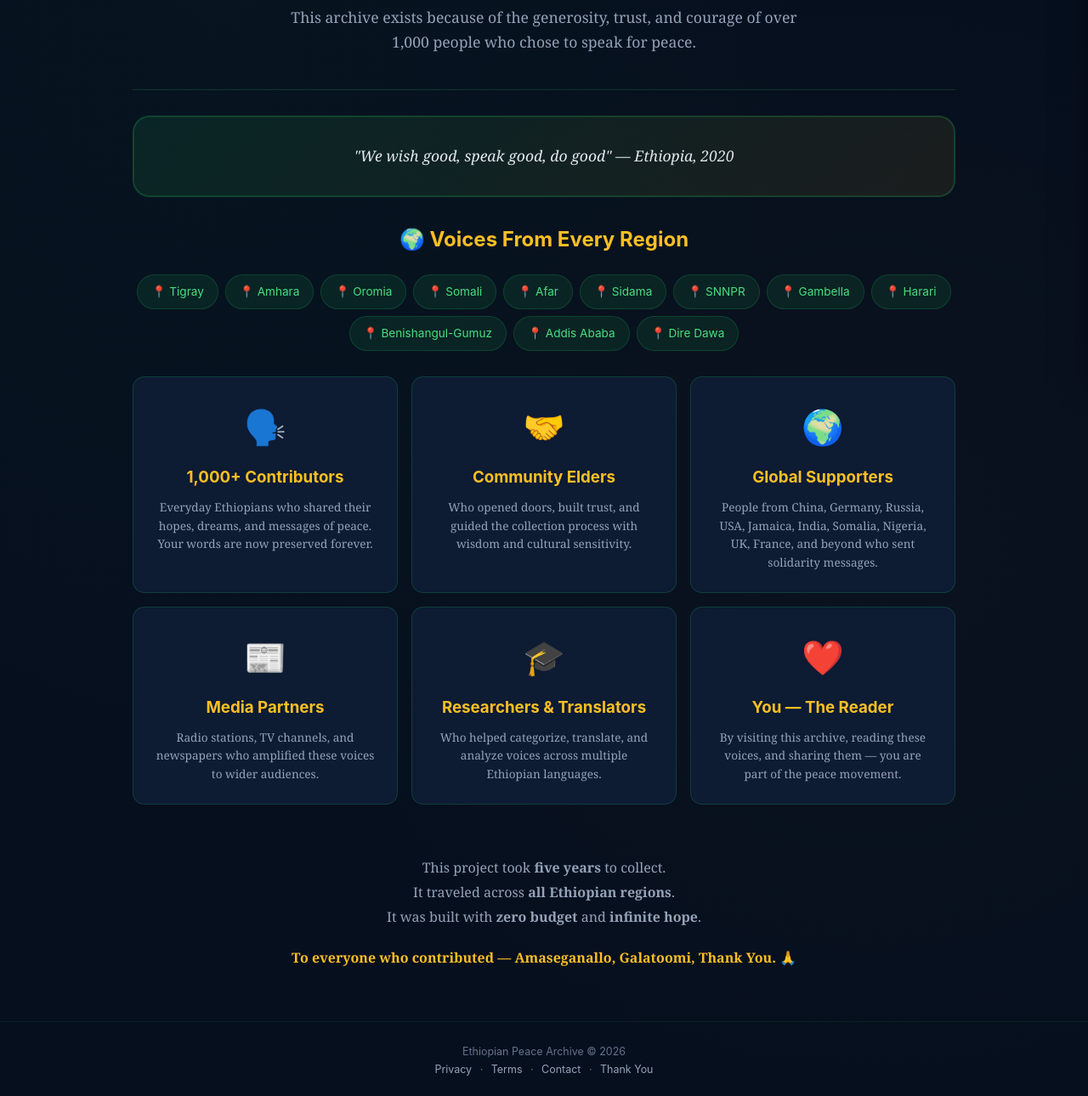
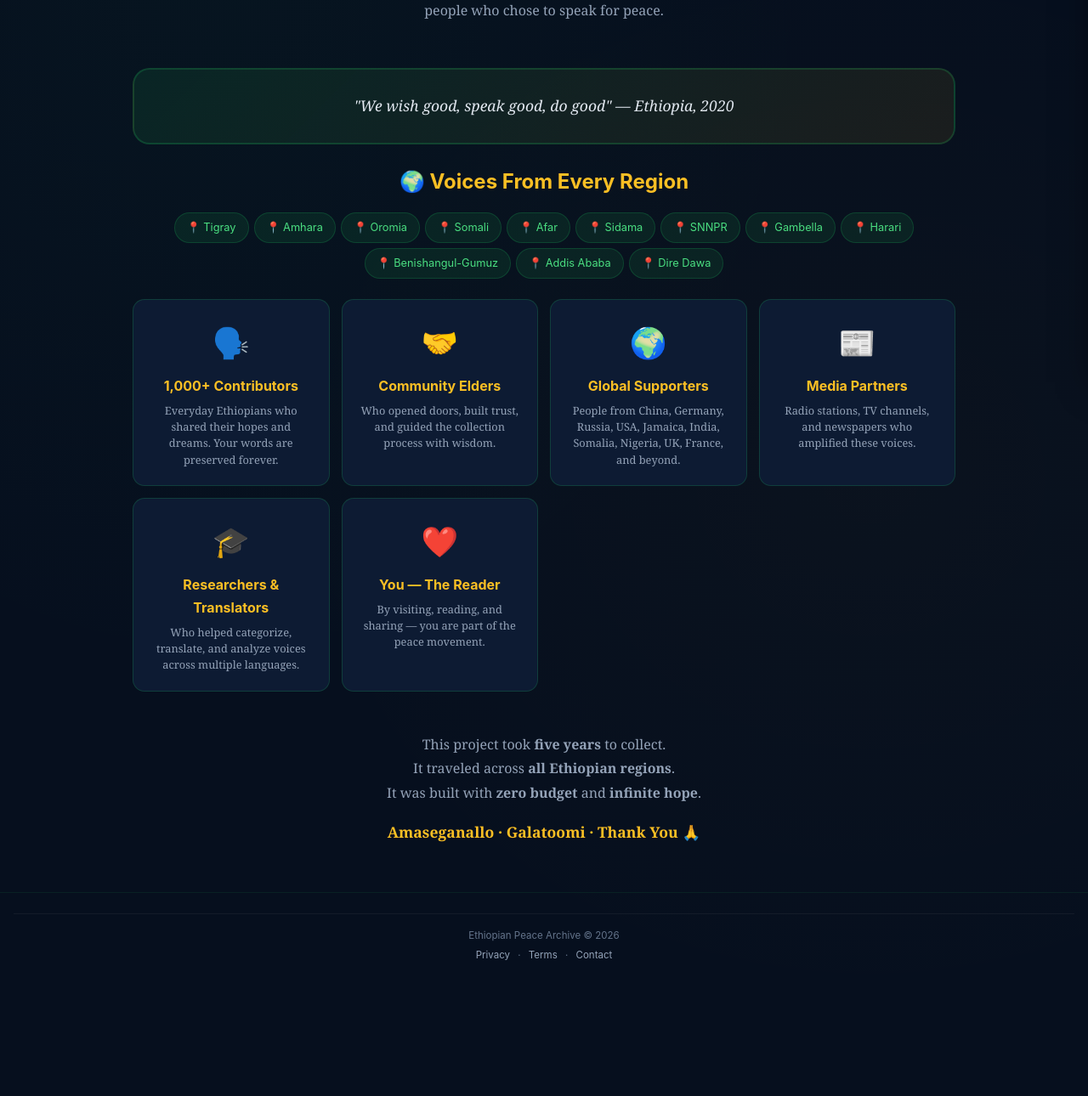
Before and after one commit to weneedpeace/ethiopian-peace-archive, a plain HTML site: page thanks.html in a window 1280 px wide. Shown: the part 350-1640 px from the top of the page at 85% size. After the commit the page ends 1525 px from the top, so only its background shows below. Drawn offline with Linux system fonts and the light colour scheme.

Commit message:
Update thanks.html

```diff
--- a/thanks.html
+++ b/thanks.html
@@ -7,88 +7,17 @@
     <title>Thank You — Ethiopian Peace Archive</title>
     <link rel="stylesheet" href="css/style.css">
     <style>
-        .thanks-hero {
-            text-align: center;
-            padding: 60px 20px 40px;
-            border-bottom: 1px solid var(--green-border);
-        }
-        .thanks-hero .icon {
-            font-size: 4rem;
-            margin-bottom: 16px;
-        }
-        .thanks-hero h1 {
-            color: var(--gold-bright);
-            font-family: var(--font-ui);
-            font-size: clamp(1.6rem, 4vw, 2.5rem);
-            margin-bottom: 12px;
-        }
-        .thanks-grid {
-            display: grid;
-            grid-template-columns: repeat(auto-fit, minmax(250px, 1fr));
-            gap: 16px;
-            margin: 30px 0;
-        }
-        .thanks-card {
-            background: var(--card);
-            border: 1px solid var(--green-border);
-            border-radius: var(--radius);
-            padding: 24px;
-            text-align: center;
-            transition: all 0.3s;
-        }
-        .thanks-card:hover {
-            border-color: var(--green);
-            transform: translateY(-3px);
-        }
-        .thanks-card .icon {
-            font-size: 2.5rem;
-            margin-bottom: 10px;
-        }
-        .thanks-card h3 {
-            color: var(--gold);
-            font-family: var(--font-ui);
-            margin-bottom: 8px;
-        }
-        .thanks-card p {
-            color: var(--text-dim);
-            font-size: 0.85rem;
-            line-height: 1.6;
-        }
-        .region-list {
-            display: flex;
-            flex-wrap: wrap;
-            gap: 8px;
-            justify-content: center;
-            margin: 20px 0;
-        }
-        .region-badge {
-            padding: 8px 16px;
-            border-radius: 25px;
-            background: var(--green-dim);
-            color: var(--green-bright);
-            font-family: var(--font-ui);
-            font-size: 0.85rem;
-            border: 1px solid var(--green-border);
-        }
-        .quote-block {
-            background: linear-gradient(135deg, rgba(34,197,94,0.10), rgba(251,191,36,0.08));
-            border: 2px solid var(--green-border);
-            border-radius: var(--radius-lg);
-            padding: 30px;
-            text-align: center;
-            margin: 30px 0;
-            font-style: italic;
-            color: var(--text);
-            font-size: 1.1rem;
-            line-height: 1.8;
-        }
-        .thank-you-note {
-            text-align: center;
-            padding: 30px;
-            color: var(--text-dim);
-            font-size: 1rem;
-            line-height: 1.8;
-        }
+        .thanks-hero { text-align: center; padding: 50px 20px 30px; }
+        .thanks-hero .icon { font-size: 4rem; margin-bottom: 12px; }
+        .thanks-grid { display: grid; grid-template-columns: repeat(auto-fit, minmax(220px, 1fr)); gap: 14px; margin: 24px 0; }
+        .thanks-card { background: var(--card); border: 1px solid var(--green-border); border-radius: var(--radius); padding: 20px; text-align: center; transition: all 0.3s; }
+        .thanks-card:hover { border-color: var(--green); transform: translateY(-3px); }
+        .thanks-card .icon { font-size: 2.2rem; margin-bottom: 8px; }
+        .thanks-card h3 { color: var(--gold); font-family: var(--font-ui); margin-bottom: 6px; font-size: 1rem; }
+        .thanks-card p { color: var(--text-dim); font-size: 0.8rem; line-height: 1.5; }
+        .region-list { display: flex; flex-wrap: wrap; gap: 6px; justify-content: center; margin: 16px 0; }
+        .region-badge { padding: 6px 14px; border-radius: 20px; background: var(--green-dim); color: var(--green-bright); font-family: var(--font-ui); font-size: 0.8rem; border: 1px solid var(--green-border); }
+        .quote-block { background: linear-gradient(135deg, rgba(34,197,94,0.10), rgba(251,191,36,0.08)); border: 2px solid var(--green-border); border-radius: var(--radius-lg); padding: 28px; text-align: center; margin: 24px 0; font-style: italic; font-size: 1.1rem; line-height: 1.7; }
     </style>
 </head>
 <body>
@@ -96,118 +25,75 @@
     <nav>
         <a href="index.html" class="logo">🕊️ Ethiopian <span>Peace</span> Archive</a>
         <div class="desktop-links">
-            <a href="index.html">Home</a>
-            <a href="voices.html">Voices</a>
-            <a href="blog.html">Blog</a>
-            <a href="courses.html">Courses</a>
-            <a href="dashboard.html">Impact</a>
-            <a href="gallery.html">Gallery</a>
-            <a href="support.html">Support</a>
+            <a href="index.html">Home</a><a href="voices.html">Voices</a><a href="blog.html">Blog</a>
+            <a href="courses.html">Courses</a><a href="dashboard.html">Impact</a>
+            <a href="media.html">Media</a><a href="gallery.html">Gallery</a>
+            <a href="thanks.html" class="active">Thanks</a><a href="contribute.html">Contribute</a>
+            <a href="support.html" class="cta-nav">Support</a>
+            <span style="display:flex;gap:2px;margin-left:6px">
+                <button class="lang-btn active" data-lang="en" onclick="setLanguage('en')">EN</button>
+                <button class="lang-btn" data-lang="am" onclick="setLanguage('am')">አማ</button>
+                <button class="lang-btn" data-lang="om" onclick="setLanguage('om')">Oromo</button>
+            </span>
         </div>
-        <button class="hamburger" id="hamburger" onclick="toggleMenu()">
-            <span></span><span></span><span></span>
-        </button>
+        <button class="hamburger" id="hamburger" onclick="toggleMenu()" aria-label="Menu"><span></span><span></span><span></span></button>
     </nav>
 
     <div class="slide-overlay" id="slideOverlay" onclick="toggleMenu()"></div>
     <div class="slide-menu" id="slideMenu">
-        <div class="menu-header">
-            <div class="flag">🇪🇹🕊️</div>
-            <h3>Ethiopian Peace Archive</h3>
-        </div>
-        <a href="index.html" onclick="toggleMenu()"><span class="menu-icon">🏠</span>Home</a>
-        <a href="voices.html" onclick="toggleMenu()"><span class="menu-icon">🗣️</span>Voices</a>
-        <a href="blog.html" onclick="toggleMenu()"><span class="menu-icon">📝</span>Blog</a>
-        <a href="courses.html" onclick="toggleMenu()"><span class="menu-icon">🎓</span>Courses</a>
-        <a href="dashboard.html" onclick="toggleMenu()"><span class="menu-icon">📊</span>Impact</a>
-        <a href="thanks.html" onclick="toggleMenu()"><span class="menu-icon">🙏</span>Thank You</a>
-        <a href="support.html" onclick="toggleMenu()"><span class="menu-icon">❤️</span>Support</a>
+        <div class="menu-header"><div class="flag">🇪🇹🕊️</div><h3>Ethiopian Peace Archive</h3></div>
+        <a href="index.html"><span class="menu-icon">🏠</span>Home</a>
+        <a href="voices.html"><span class="menu-icon">🗣️</span>Voices</a>
+        <a href="blog.html"><span class="menu-icon">📝</span>Blog</a>
+        <a href="courses.html"><span class="menu-icon">🎓</span>Courses</a>
+        <a href="thanks.html"><span class="menu-icon">🙏</span>Thank You</a>
+        <a href="support.html"><span class="menu-icon">❤️</span>Support</a>
     </div>
 
     <main class="container">
         <div class="thanks-hero">
             <div class="icon">🙏</div>
-            <h1>Thank You</h1>
-            <p style="color: var(--text-dim); font-size: 1.1rem; max-width: 600px; margin: 0 auto;">
-                This archive exists because of the generosity, trust, and courage of over 1,000 people who chose to speak for peace.
-            </p>
+            <h1 style="color:var(--gold-bright);font-family:var(--font-ui);font-size:clamp(1.6rem,4vw,2.2rem)">Thank You</h1>
+            <p style="color:var(--text-dim);font-size:1rem;max-width:600px;margin:0 auto">This archive exists because of the generosity, trust, and courage of over 1,000 people who chose to speak for peace.</p>
         </div>
 
-        <div class="quote-block">
-            "We wish good, speak good, do good" — Ethiopia, 2020
-        </div>
+        <div class="quote-block">"We wish good, speak good, do good" — Ethiopia, 2020</div>
 
-        <h2 style="color: var(--gold); text-align: center; font-family: var(--font-ui); margin-bottom: 20px;">
-            🌍 Voices From Every Region
-        </h2>
+        <h2 style="color:var(--gold);text-align:center;font-family:var(--font-ui);margin-bottom:16px">🌍 Voices From Every Region</h2>
         <div class="region-list">
-            <span class="region-badge">📍 Tigray</span>
-            <span class="region-badge">📍 Amhara</span>
-            <span class="region-badge">📍 Oromia</span>
-            <span class="region-badge">📍 Somali</span>
-            <span class="region-badge">📍 Afar</span>
-            <span class="region-badge">📍 Sidama</span>
-            <span class="region-badge">📍 SNNPR</span>
-            <span class="region-badge">📍 Gambella</span>
-            <span class="region-badge">📍 Harari</span>
-            <span class="region-badge">📍 Benishangul-Gumuz</span>
-            <span class="region-badge">📍 Addis Ababa</span>
-            <span class="region-badge">📍 Dire Dawa</span>
+            <span class="region-badge">📍 Tigray</span><span class="region-badge">📍 Amhara</span>
+            <span class="region-badge">📍 Oromia</span><span class="region-badge">📍 Somali</span>
+            <span class="region-badge">📍 Afar</span><span class="region-badge">📍 Sidama</span>
+            <span class="region-badge">📍 SNNPR</span><span class="region-badge">📍 Gambella</span>
+            <span class="region-badge">📍 Harari</span><span class="region-badge">📍 Benishangul-Gumuz</span>
+            <span class="region-badge">📍 Addis Ababa</span><span class="region-badge">📍 Dire Dawa</span>
         </div>
 
         <div class="thanks-grid">
-            <div class="thanks-card">
-                <div class="icon">🗣️</div>
-                <h3>1,000+ Contributors</h3>
-                <p>Everyday Ethiopians who shared their hopes, dreams, and messages of peace. Your words are now preserved forever.</p>
-            </div>
-            <div class="thanks-card">
-                <div class="icon">🤝</div>
-                <h3>Community Elders</h3>
-                <p>Who opened doors, built trust, and guided the collection process with wisdom and cultural sensitivity.</p>
-            </div>
-            <div class="thanks-card">
-                <div class="icon">🌍</div>
-                <h3>Global Supporters</h3>
-                <p>People from China, Germany, Russia, USA, Jamaica, India, Somalia, Nigeria, UK, France, and beyond who sent solidarity messages.</p>
-            </div>
-            <div class="thanks-card">
-                <div class="icon">📰</div>
-                <h3>Media Partners</h3>
-                <p>Radio stations, TV channels, and newspapers who amplified these voices to wider audiences.</p>
-            </div>
-            <div class="thanks-card">
-                <div class="icon">🎓</div>
-                <h3>Researchers & Translators</h3>
-                <p>Who helped categorize, translate, and analyze voices across multiple Ethiopian languages.</p>
-            </div>
-            <div class="thanks-card">
-                <div class="icon">❤️</div>
-                <h3>You — The Reader</h3>
-                <p>By visiting this archive, reading these voices, and sharing them — you are part of the peace movement.</p>
-            </div>
+            <div class="thanks-card"><div class="icon">🗣️</div><h3>1,000+ Contributors</h3><p>Everyday Ethiopians who shared their hopes and dreams. Your words are preserved forever.</p></div>
+            <div class="thanks-card"><div class="icon">🤝</div><h3>Community Elders</h3><p>Who opened doors, built trust, and guided the collection process with wisdom.</p></div>
+            <div class="thanks-card"><div class="icon">🌍</div><h3>Global Supporters</h3><p>People from China, Germany, Russia, USA, Jamaica, India, Somalia, Nigeria, UK, France, and beyond.</p></div>
+            <div class="thanks-card"><div class="icon">📰</div><h3>Media Partners</h3><p>Radio stations, TV channels, and newspapers who amplified these voices.</p></div>
+            <div class="thanks-card"><div class="icon">🎓</div><h3>Researchers & Translators</h3><p>Who helped categorize, translate, and analyze voices across multiple languages.</p></div>
+            <div class="thanks-card"><div class="icon">❤️</div><h3>You — The Reader</h3><p>By visiting, reading, and sharing — you are part of the peace movement.</p></div>
         </div>
 
-        <div class="thank-you-note">
+        <div style="text-align:center;padding:24px;color:var(--text-dim);line-height:1.8">
             <p>This project took <strong>five years</strong> to collect.</p>
             <p>It traveled across <strong>all Ethiopian regions</strong>.</p>
             <p>It was built with <strong>zero budget</strong> and <strong>infinite hope</strong>.</p>
-            <p style="margin-top: 20px; color: var(--gold); font-weight: bold;">
-                To everyone who contributed — Amaseganallo, Galatoomi, Thank You. 🙏
-            </p>
+            <p style="margin-top:16px;color:var(--gold);font-weight:bold;font-size:1.1rem">Amaseganallo · Galatoomi · Thank You 🙏</p>
         </div>
     </main>
 
     <footer>
-        <p>Ethiopian Peace Archive &copy; 2026</p>
-        <p>
-            <a href="privacy.html">Privacy</a> ·
-            <a href="terms.html">Terms</a> ·
-            <a href="contact.html">Contact</a> ·
-            <a href="thanks.html">Thank You</a>
-        </p>
+        <div style="text-align:center;color:var(--text-muted);font-size:0.72rem;padding:16px;border-top:1px solid rgba(255,255,255,0.05)">
+            <p>Ethiopian Peace Archive &copy; 2026</p>
+            <p style="margin-top:4px"><a href="privacy.html">Privacy</a> · <a href="terms.html">Terms</a> · <a href="contact.html">Contact</a></p>
+        </div>
     </footer>
 
     <script src="js/navigation.js"></script>
+    <script src="js/language.js"></script>
 </body>
 </html>
```
